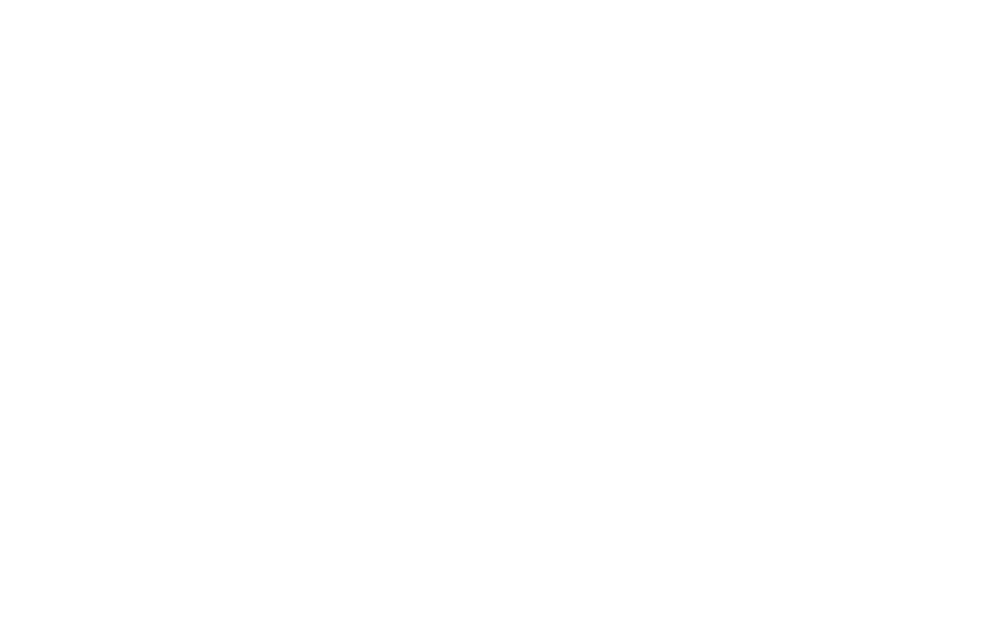
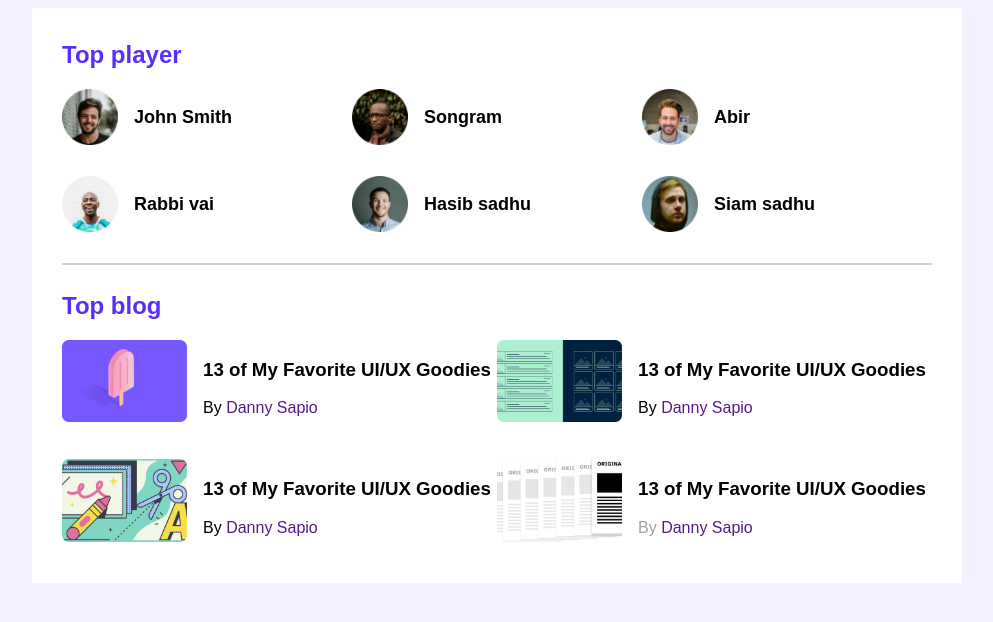
Before and after one commit to Rakib665/leader-board-css, a plain HTML site: page index.html in a window 1280 px wide. Shown: the whole page, without its empty margins (143-1136 px from the left). Drawn offline with Linux system fonts and the light colour scheme.

Commit message:
top blog section

```diff
--- a/index.html
+++ b/index.html
@@ -4,9 +4,90 @@
     <meta charset="UTF-8">
     <meta http-equiv="X-UA-Compatible" content="IE=edge">
     <meta name="viewport" content="width=device-width, initial-scale=1.0">
-    <title>Document</title>
+    <link rel="stylesheet" href="style.css">
+    <title>Leader-board-css</title>
 </head>
 <body>
+    <header>
 
+    </header>
+    <main>
+        <!-- main-section -->
+        <section class="container">
+            <h2 class="section-title">Top player</h2>
+            <!-- top player section -->
+            <div class="top-player ">
+                <div class="players">
+                    <div class="player">
+                        <img src="./images/players/player-1.png" alt="">
+                        <h3 class="player-name">John Smith</h3>
+                    </div>
+                    <div class="player">
+                        <img src="./images/players/player-2.png" alt="">
+                        <h3 class="player-name">Songram</h3>
+                    </div>
+                    <div class="player">
+                        <img src="./images/players/player-3.png" alt="">
+                        <h3 class="player-name" class="player-name">Abir</h3>
+                    </div>
+                    <div class="player">
+                        <img src="./images/players/player-4.png" alt="">
+                        <h3 class="player-name">Rabbi vai</h3>
+                    </div>
+                    <div class="player">
+                        <img src="./images/players/player-5.png" alt="">
+                        <h3 class="player-name">Hasib sadhu</h3>
+                    </div>
+                    <div class="player">
+                        <img src="./images/players/player-6.png" alt="">
+                        <h3 class="player-name">Siam sadhu</h3>
+                    </div>
+                </div>
+            </div>
+            <hr>
+
+            <div class="top-blog">
+                <h2 class="section-title">Top blog</h2>
+                <div class="blogs">
+                    <article class="blog">
+                        <div class="photo">
+                            <img src="images/blogs/blog-1.png" alt="">
+                        </div>
+                        <div class="blog-details">
+                            <h3>13 of My Favorite UI/UX Goodies</h3>
+                            <p>By <a href="">Danny Sapio</a></p>
+                        </div>
+                    </article>
+                    <article class="blog">
+                        <div class="photo">
+                            <img src="images/blogs/blog-2.png" alt="">
+                        </div>
+                        <div class="blog-details">
+                            <h3>13 of My Favorite UI/UX Goodies</h3>
+                            <p>By <a href="">Danny Sapio</a></p>
+                        </div>
+                    </article>
+                    <article class="blog">
+                        <div class="photo">
+                            <img src="images/blogs/blog-3.png" alt="">
+                        </div>
+                        <div class="blog-details">
+                            <h3>13 of My Favorite UI/UX Goodies</h3>
+                            <p>By <a href="">Danny Sapio</a></p>
+                        </div>
+                    </article>
+                    <article class="blog">
+                        <div class="photo">
+                            <img src="images/blogs/blog-4.png" alt="">
+                        </div>
+                        <div class="blog-details">
+                            <h3>13 of My Favorite UI/UX Goodies</h3>
+                            <p class="author">By <a href="">Danny Sapio</a></p>
+                        </div>
+                    </article>
+                </div>
+            </div>
+        </section>
+    </main>
 </body>
 </html>
--- a/style.css
+++ b/style.css
@@ -0,0 +1,75 @@
+/* common section */
+@import url('https://fonts.googleapis.com/css2?family=Roboto:ital,wght@0,100;0,300;0,400;0,500;0,700;1,100;1,300;1,400;1,500;1,700&family=Rubik:ital,wght@0,300;0,400;0,500;1,300;1,400;1,500&display=swap');
+body{
+    background-color: #F3F1FF;
+    font-family: 'Poppins', sans-serif;
+
+}
+
+/* top player style */
+.players{
+    display: grid;
+    grid-template-columns: repeat(3, 1fr);
+    grid-row-gap: 30px;
+}
+.player img{
+    height: 56px;
+    width: 56px;
+    left: 315px;
+    top: 239px;
+    border-radius: 0px;
+
+
+}
+.section-title{
+    color: #562EFF;
+ margin-top: 3px;
+}
+
+.player{
+    display: flex;
+    align-items: center;
+}
+.player-name{
+    margin-left: 16px;
+    font-size: 18px;
+}
+.container{
+    background: #ffffff;
+    width: 870px;
+    padding: 30px;
+}
+main{
+    justify-content: center;
+    display: flex;
+}
+.top-player{
+    margin-bottom: 30px;
+}
+hr{
+border: 1px solid #D1D1D1;
+margin-bottom: 27px;
+}
+/* top blog section */
+
+.photo img{
+    width: 125px;
+}
+.blogs{
+display: grid;
+grid-template-columns: repeat(2, 1fr);
+grid-row-gap: 26px;
+}
+.blog-details{
+    margin-left: 16px;
+}
+.blog-details a{
+text-decoration: none;
+}
+.blog{
+    display: flex;
+
+}
+.author{
+    color: #9F9F9F;
+}
```
